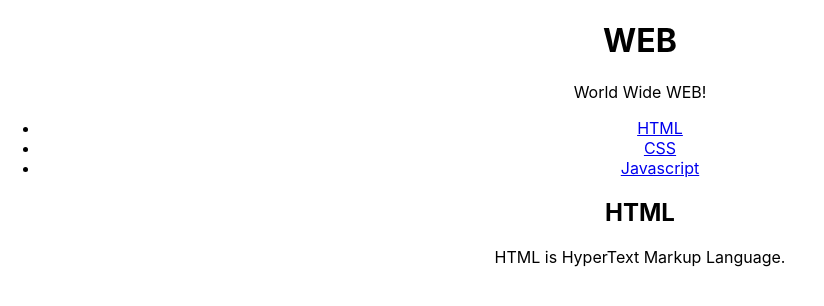
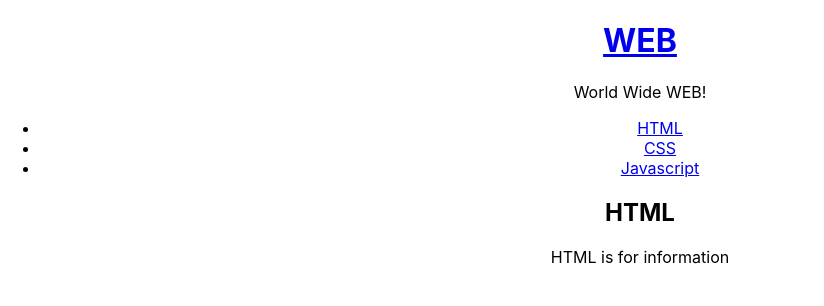
Before and after one commit to soompy/react-app, a React (Create React App) app: page / in a window 1280 px wide. Shown: the top 306 px of the page, without its empty margins (0-824 px from the left). Built offline with nearby package versions, Linux system fonts and the light colour scheme.

Commit message:
state, props 그리고 render함수

```diff
--- a/src/App.js
+++ b/src/App.js
@@ -10,7 +10,9 @@ class App extends Component {
   constructor(props){
     super(props);
     this.state = {
+      mode: 'read',
       subject:{title: 'WEB', sub:'World Wide WEB!'},
+      welcome:{title:'Welcome', desc:'Hello, React!!'},
       contents:[
         {id: 1, title:'HTML', desc:'HTML is for information'},
         {id: 2, title:'CSS', desc:'CSS is for design'},
@@ -19,6 +21,15 @@ class App extends Component {
     }
   }
   render(){
+    console.log('App render');
+    var _title, _desc = null;
+    if(this.state.mode === 'welcome'){
+      _title = this.state.welcome.title;
+      _desc = this.state.welcome.desc;
+    } else if(this.state.mode === 'read') {
+      _title = this.state.contents[0].title;
+      _desc = this.state.contents[0].desc;
+    }
     return(
       <div className="App">
         <Subject
@@ -26,7 +37,7 @@ class App extends Component {
           sub={this.state.subject.sub}>
           </Subject>
           <TOC data={this.state.contents}></TOC>
-          <Content title="HTML" desc="HTML is HyperText Markup Language."></Content>
+          <Content title={_title} desc={_desc}></Content>
       </div>
     );
   }
--- a/src/components/Content.js
+++ b/src/components/Content.js
@@ -2,6 +2,7 @@ import React, { Component } from 'react';
 
 class Content extends Component{
     render(){
+      console.log('Content render');
       return(
         <article>
           <h2>{this.props.title}</h2>
--- a/src/components/Subject.js
+++ b/src/components/Subject.js
@@ -2,9 +2,10 @@ import React, { Component } from 'react';
 
 class Subject extends Component {
     render() {
+      console.log('Subject render');
       return (
         <header>
-          <h1>{this.props.title}</h1>
+          <h1> <a href="/">{this.props.title}</a> </h1>
           {this.props.sub}
         </header>
       );
--- a/src/components/TOC.js
+++ b/src/components/TOC.js
@@ -3,6 +3,7 @@ import React, { Component } from 'react';
 class TOC extends Component {
     // TOC에는 기본적으로 this.props.data라고 하는 값을 가지고 있다.
     render() {
+      console.log('Toc render');
       var lists = [];
       var data = this.props.data;
       var i = 0;
```
